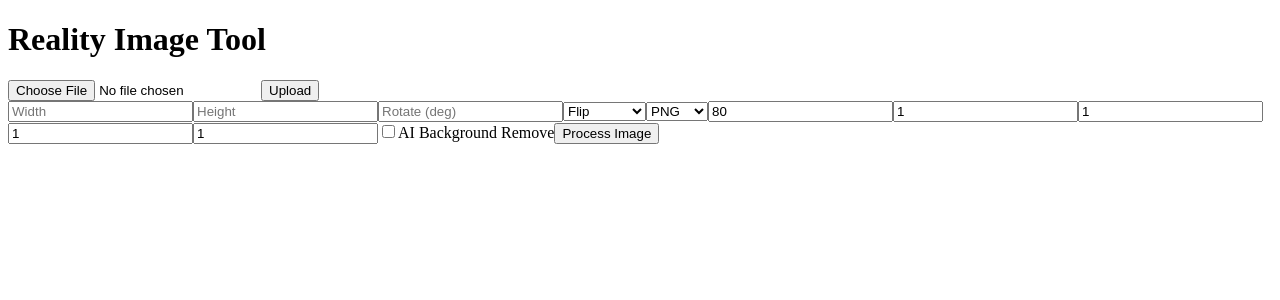
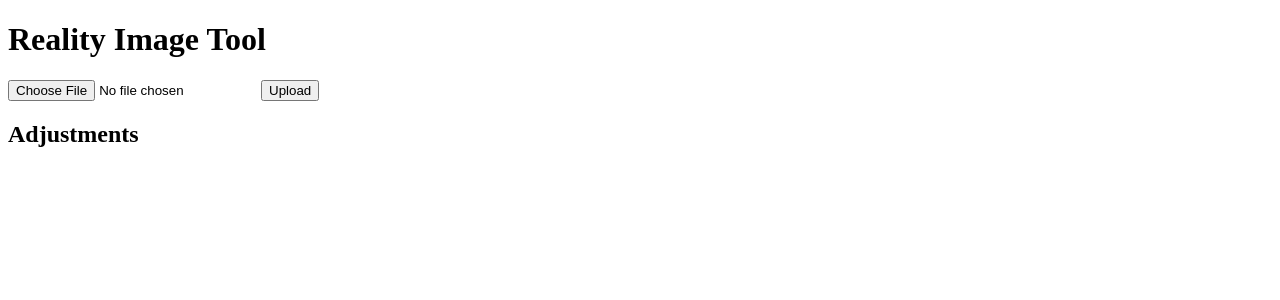
Before and after one commit to healthchecker360/reality-bender-tools, a React (Create React App) app in the folder frontend/: page / in a window 1280 px wide. Shown: the top 300 px of the page. Built offline with nearby package versions, Linux system fonts and the light colour scheme; the HTML template or start-up script is replaced by a standard one.

Commit message:
Update ControlsPanel.js

```diff
--- a/frontend/src/components/ControlsPanel.js
+++ b/frontend/src/components/ControlsPanel.js
@@ -1,36 +1,10 @@
-import React from 'react';
+import React from "react";
 
-function ControlsPanel({ controls, setControls, onProcess }) {
-  const handleChange = (e) => {
-    const { name, value, type, checked } = e.target;
-    setControls(prev => ({ ...prev, [name]: type === 'checkbox' ? checked : value }));
-  };
-
+function ControlsPanel() {
   return (
-    <div className="mb-4 grid grid-cols-2 gap-2">
-      <input type="number" name="width" placeholder="Width" value={controls.width} onChange={handleChange} className="border p-2" />
-      <input type="number" name="height" placeholder="Height" value={controls.height} onChange={handleChange} className="border p-2" />
-      <input type="number" name="rotate" placeholder="Rotate (deg)" value={controls.rotate} onChange={handleChange} className="border p-2" />
-      <select name="flip" value={controls.flip} onChange={handleChange} className="border p-2">
-        <option value="">Flip</option>
-        <option value="horizontal">Horizontal</option>
-        <option value="vertical">Vertical</option>
-      </select>
-      <select name="format" value={controls.format} onChange={handleChange} className="border p-2">
-        <option value="png">PNG</option>
-        <option value="jpeg">JPEG</option>
-        <option value="webp">WEBP</option>
-      </select>
-      <input type="number" name="quality" placeholder="Quality 0-100" value={controls.quality} onChange={handleChange} className="border p-2" />
-      <input type="number" name="brightness" step="0.1" placeholder="Brightness" value={controls.brightness} onChange={handleChange} className="border p-2" />
-      <input type="number" name="contrast" step="0.1" placeholder="Contrast" value={controls.contrast} onChange={handleChange} className="border p-2" />
-      <input type="number" name="saturation" step="0.1" placeholder="Saturation" value={controls.saturation} onChange={handleChange} className="border p-2" />
-      <input type="number" name="sharpness" step="0.1" placeholder="Sharpness" value={controls.sharpness} onChange={handleChange} className="border p-2" />
-      <label className="flex items-center">
-        <input type="checkbox" name="aiBackground" checked={controls.aiBackground} onChange={handleChange} className="mr-2" />
-        AI Background Remove
-      </label>
-      <button onClick={onProcess} className="col-span-2 bg-blue-500 text-white p-2 rounded">Process Image</button>
+    <div className="my-4 p-4 border rounded">
+      <h2 className="text-xl font-semibold mb-2">Adjustments</h2>
+      {/* Add sliders for brightness, contrast, saturation, etc. */}
     </div>
   );
 }
```
